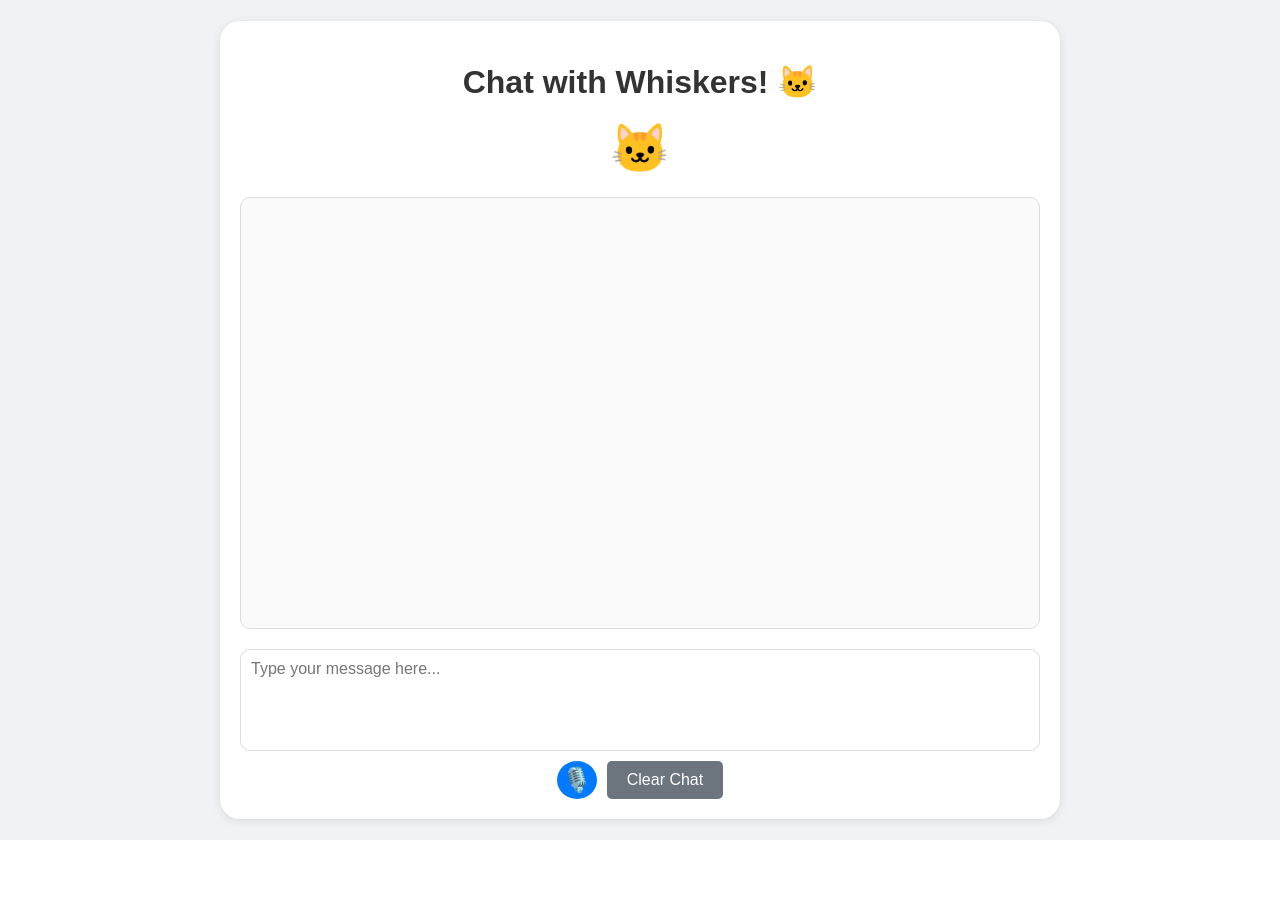
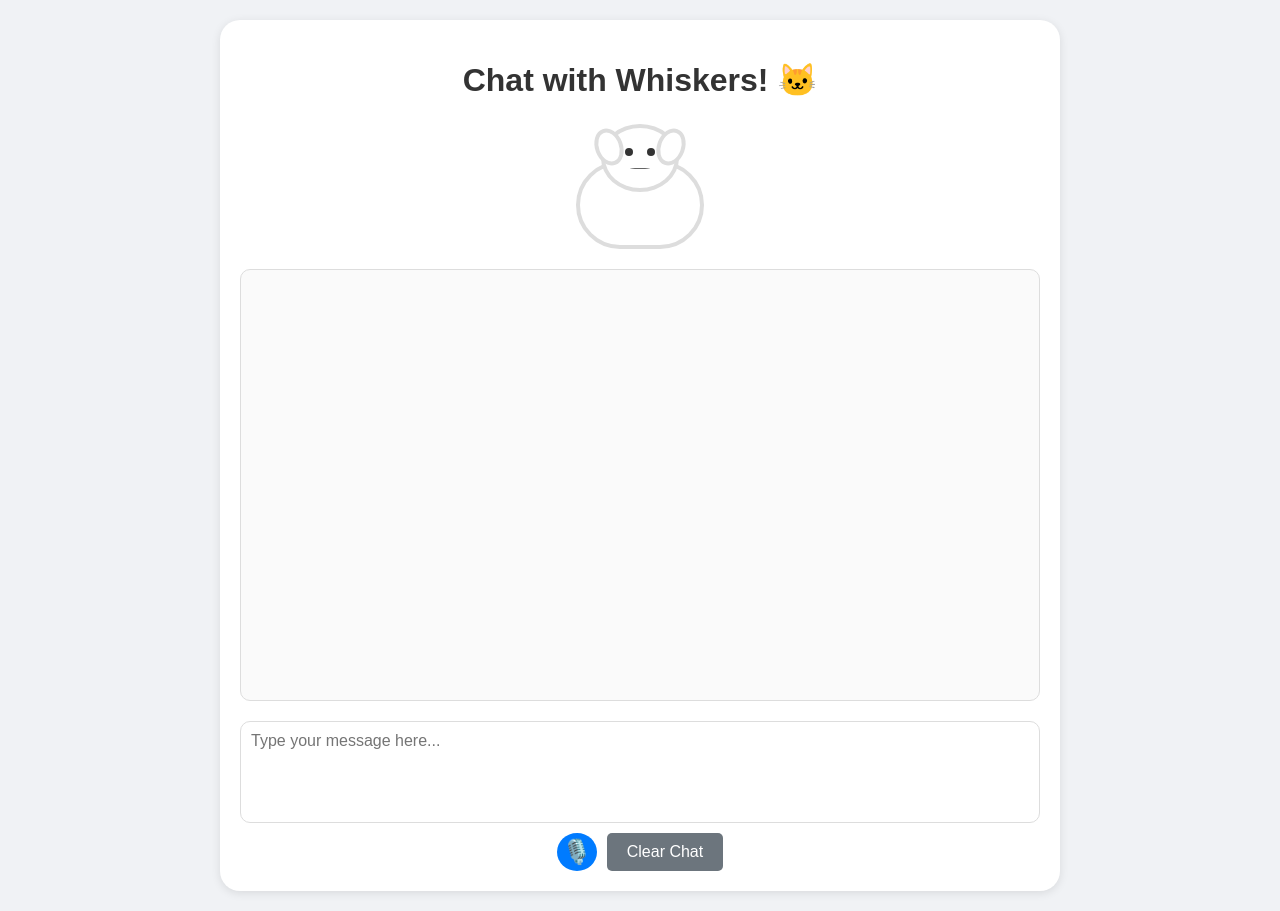
Before and after one commit to hnvt1989/kid_chat, a Flask app: page / in a window 1280 px wide. Before the commit the page ends 840 px from the top, so only its background shows below. Run offline with Flask 3, Linux system fonts and the light colour scheme.

Commit message:
Add animated Hailey sheep and sync with TTS

```diff
--- a/static/styles.css
+++ b/static/styles.css
@@ -24,10 +24,83 @@ h1 {
     margin-bottom: 20px;
 }
 
-.cat-emoji {
-    font-size: 48px;
-    text-align: center;
-    margin-bottom: 20px;
+
+/* Hailey the sheep cartoon */
+#hailey {
+    width: 150px;
+    height: 130px;
+    margin: 0 auto 20px;
+    position: relative;
+}
+
+#hailey .body {
+    width: 120px;
+    height: 80px;
+    background: #fff;
+    border: 4px solid #ddd;
+    border-radius: 60px;
+    position: absolute;
+    bottom: 0;
+    left: 50%;
+    transform: translateX(-50%);
+}
+
+#hailey .head {
+    width: 70px;
+    height: 60px;
+    background: #fff;
+    border: 4px solid #ddd;
+    border-radius: 50%;
+    position: absolute;
+    top: 5px;
+    left: 50%;
+    transform: translateX(-50%);
+}
+
+#hailey .ear {
+    width: 20px;
+    height: 30px;
+    background: #fff;
+    border: 4px solid #ddd;
+    border-radius: 50%;
+    position: absolute;
+    top: 0;
+}
+
+#hailey .ear.left { left: -10px; transform: rotate(-20deg); }
+#hailey .ear.right { right: -10px; transform: rotate(20deg); }
+
+#hailey .eye {
+    width: 8px;
+    height: 8px;
+    background: #333;
+    border-radius: 50%;
+    position: absolute;
+    top: 20px;
+}
+
+#hailey .eye.left { left: 20px; }
+#hailey .eye.right { right: 20px; }
+
+#hailey .mouth {
+    width: 20px;
+    height: 8px;
+    background: #333;
+    border-radius: 0 0 10px 10px;
+    position: absolute;
+    bottom: 12px;
+    left: 50%;
+    transform: translateX(-50%) scaleY(0.1);
+    transform-origin: top center;
+}
+
+#hailey.speaking .mouth {
+    animation: talk 0.3s infinite;
+}
+
+@keyframes talk {
+    0%, 100% { transform: translateX(-50%) scaleY(0.1); }
+    50% { transform: translateX(-50%) scaleY(1); }
 }
 
 .chatbox {
--- a/templates/index.html
+++ b/templates/index.html
@@ -9,7 +9,16 @@
 <body>
     <div class="container">
         <h1>Chat with Whiskers! 🐱</h1>
-        <div class="cat-emoji">🐱</div>
+        <div id="hailey" class="hailey">
+            <div class="body"></div>
+            <div class="head">
+                <div class="ear left"></div>
+                <div class="ear right"></div>
+                <div class="eye left"></div>
+                <div class="eye right"></div>
+                <div class="mouth"></div>
+            </div>
+        </div>
         <div id="chatbox" class="chatbox"></div>
         <div id="loading" class="loading" style="display: none;">
             <div class="typing-indicator">
@@ -227,7 +236,24 @@
             const url = URL.createObjectURL(b);
             const a = new Audio(url);
             currentAudio = a;
-            return a.play().then(() => a);
+
+            const hailey = document.getElementById('hailey');
+            if (hailey) hailey.classList.add('speaking');
+            isSpeaking = true;
+
+            return new Promise((resolve, reject) => {
+                a.addEventListener('ended', () => {
+                    if (hailey) hailey.classList.remove('speaking');
+                    isSpeaking = false;
+                    resolve(a);
+                });
+                a.addEventListener('error', err => {
+                    if (hailey) hailey.classList.remove('speaking');
+                    isSpeaking = false;
+                    reject(err);
+                });
+                a.play();
+            });
         })
         .catch(e => {
             console.error("TTS error:", e);
```
